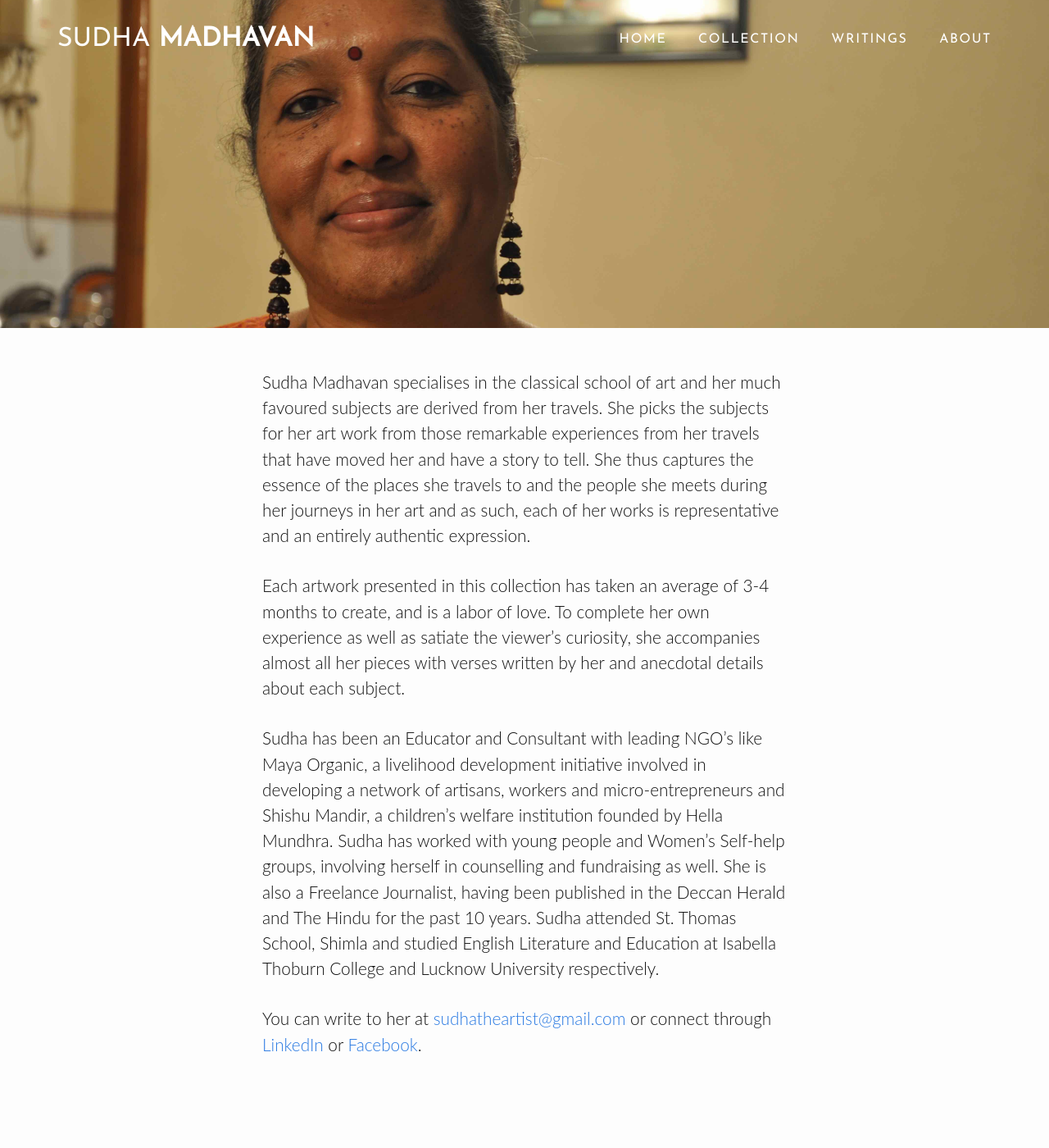
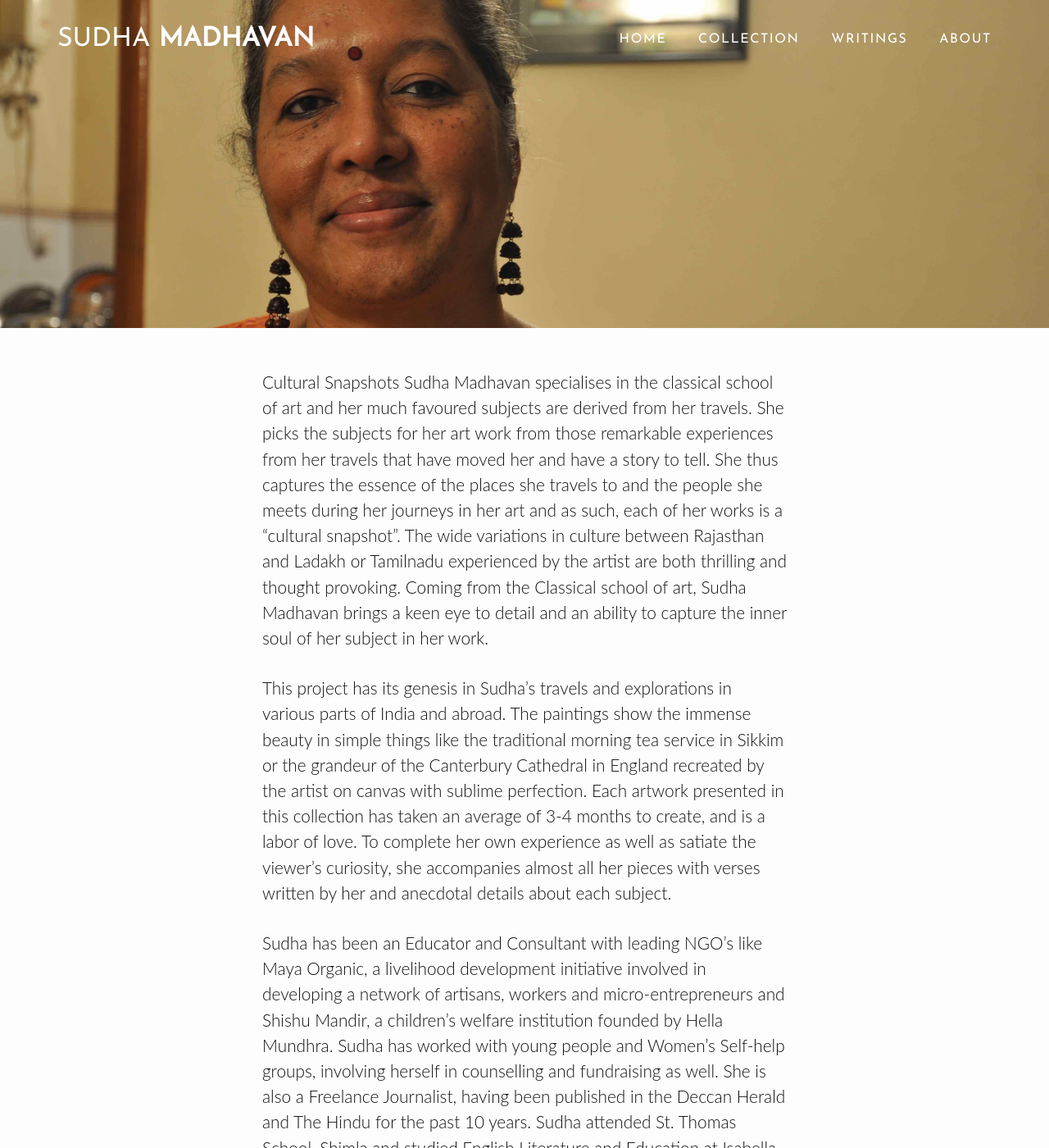
Before and after one commit to vasudhamadhavan/sudha, a Jekyll site: the page built from about.md, in a window 1280 px wide and 1400 px high. Shown: the whole window at 82% size. Built offline with Jekyll 4.4.1, drawn with Linux system fonts in a browser that asks for light colours; some web fonts are replaced.

Commit message:
Update about.md

```diff
--- a/about.md
+++ b/about.md
@@ -4,9 +4,10 @@ title: About Sudha Madhavan
 permalink: /about/
 ---
 
-Sudha Madhavan specialises in the classical school of art and her much favoured subjects are derived from her travels. She picks the subjects for her art work from those remarkable experiences from her travels that have moved her and have a story to tell. She thus captures the essence of the places she travels to and the people she meets during her journeys in her art and as such, each of her works is representative and an entirely authentic expression.
+Cultural Snapshots
+Sudha Madhavan specialises in the classical school of art and her much favoured subjects are derived from her travels. She picks the subjects for her art work from those remarkable experiences from her travels that have moved her and have a story to tell. She thus captures the essence of the places she travels to and the people she meets during her journeys in her art and as such, each of her works is a "cultural snapshot". The wide variations in culture between Rajasthan and Ladakh or Tamilnadu experienced by the artist are both thrilling and thought provoking. Coming from the Classical school of art, Sudha Madhavan brings a keen eye to detail and an ability to capture the inner soul of her subject in her work.
 
-Each artwork presented in this collection has taken an average of 3-4 months to create, and is a labor of love. To complete her own experience as well as satiate the viewer's curiosity, she accompanies almost all her pieces with verses written by her and anecdotal details about each subject.
+This project has its genesis in Sudha's travels and explorations in various parts of India and abroad. The paintings show the immense beauty in simple things like the traditional morning tea service in Sikkim or the grandeur of the Canterbury Cathedral in England recreated by the artist on canvas with sublime perfection. Each artwork presented in this collection has taken an average of 3-4 months to create, and is a labor of love. To complete her own experience as well as satiate the viewer's curiosity, she accompanies almost all her pieces with verses written by her and anecdotal details about each subject.
 
 Sudha has been an Educator and Consultant with leading NGO’s like Maya Organic, a livelihood development initiative involved in developing a network of artisans, workers and micro-entrepreneurs and Shishu Mandir, a children’s welfare institution founded by Hella Mundhra. Sudha has worked with young people and Women’s Self-help groups, involving herself in counselling and fundraising as well. She is also a Freelance Journalist, having been published in the Deccan Herald and The Hindu for the past 10 years. Sudha attended St. Thomas School, Shimla and studied English Literature and Education at Isabella Thoburn College and Lucknow University respectively.
 
```
